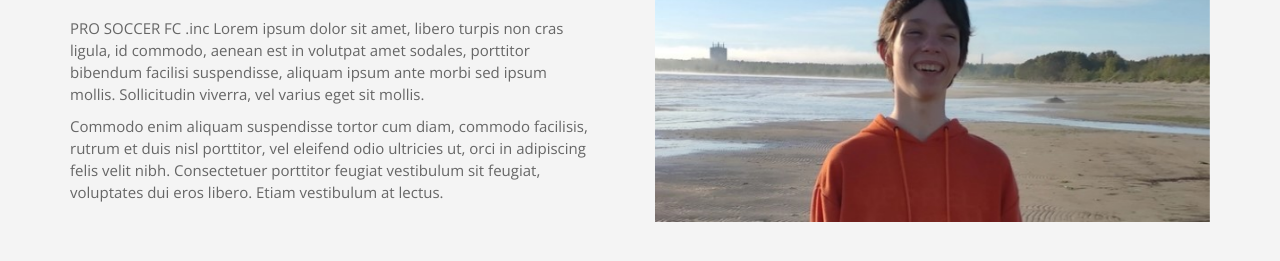
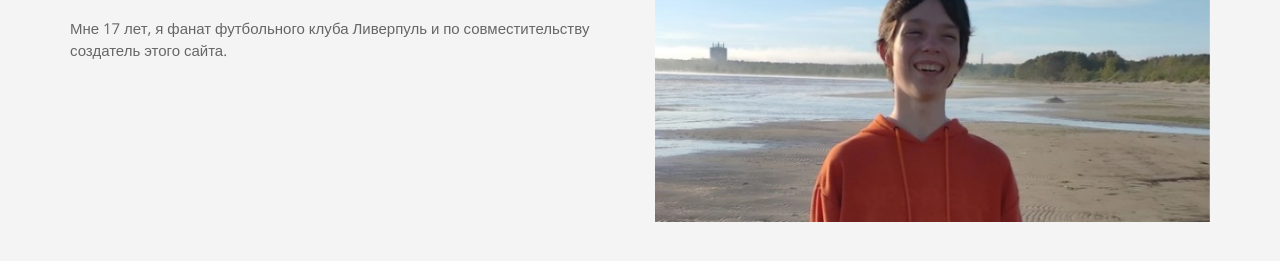
Before and after one commit to Andrey17yo/andrey17yo.github.com, a plain HTML site: page about.html in a window 1280 px wide. Shown: the part 275-536 px from the top of the page. Drawn offline with nearby package versions, Linux system fonts and the light colour scheme; some packages are replaced by stand-ins of ours.

Commit message:
Update about.html

```diff
--- a/about.html
+++ b/about.html
@@ -111,10 +111,10 @@
 						<div class="title-block">Петров Андрей</div>
 
 
-                        <p>PRO SOCCER FC .inc Lorem ipsum dolor sit amet, libero turpis non cras ligula, id commodo, aenean est in volutpat amet sodales, porttitor bibendum facilisi suspendisse, aliquam ipsum ante morbi sed ipsum mollis. Sollicitudin viverra, vel varius eget sit mollis. </p>
+                        <p>
+			Мне 17 лет, я фанат футбольного клуба Ливерпуль и по совместительству создатель этого сайта.
 
-
-						<p>Commodo enim aliquam suspendisse tortor cum diam, commodo facilisis, rutrum et duis nisl porttitor, vel eleifend odio ultricies ut, orci in adipiscing felis velit nibh. Consectetuer porttitor feugiat vestibulum sit feugiat, voluptates dui eros libero. Etiam vestibulum at lectus.</p>
+			</p>
 
 
                     </div>
```
